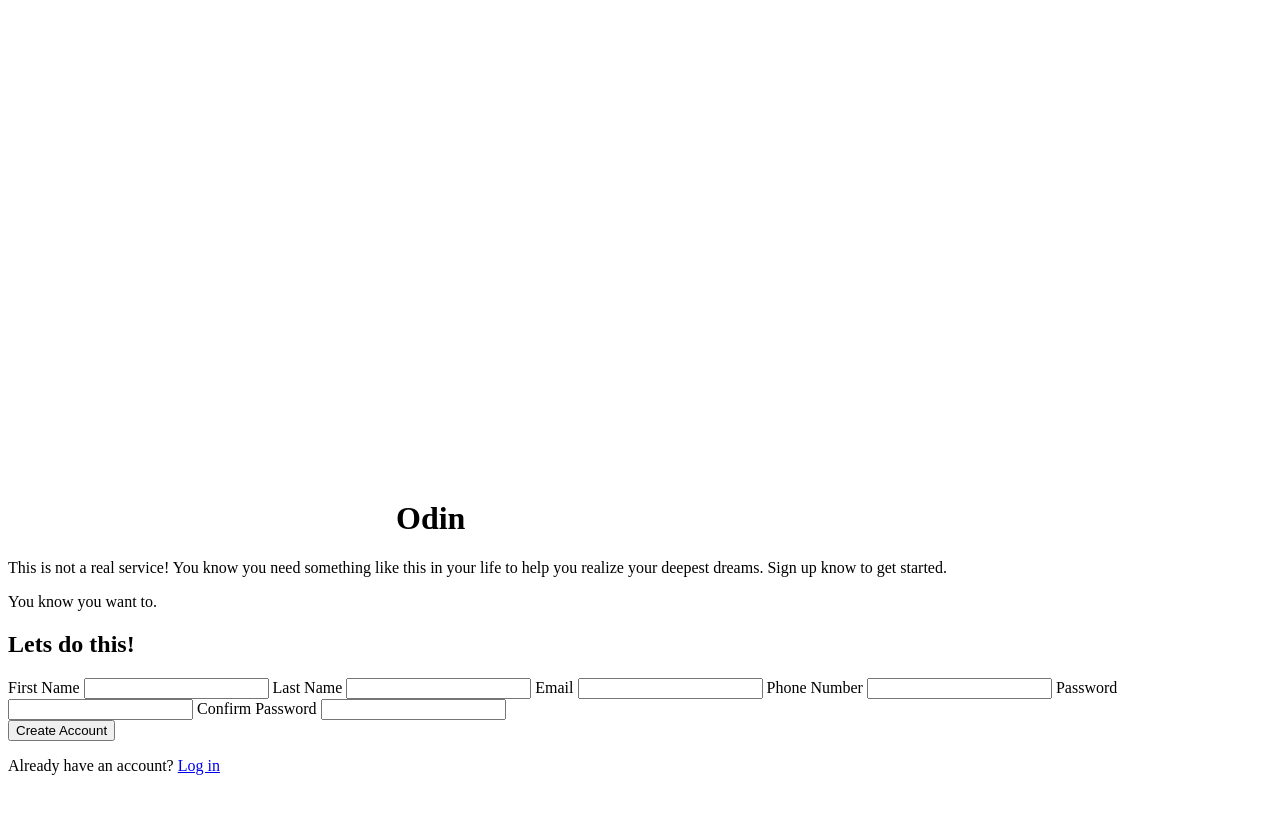
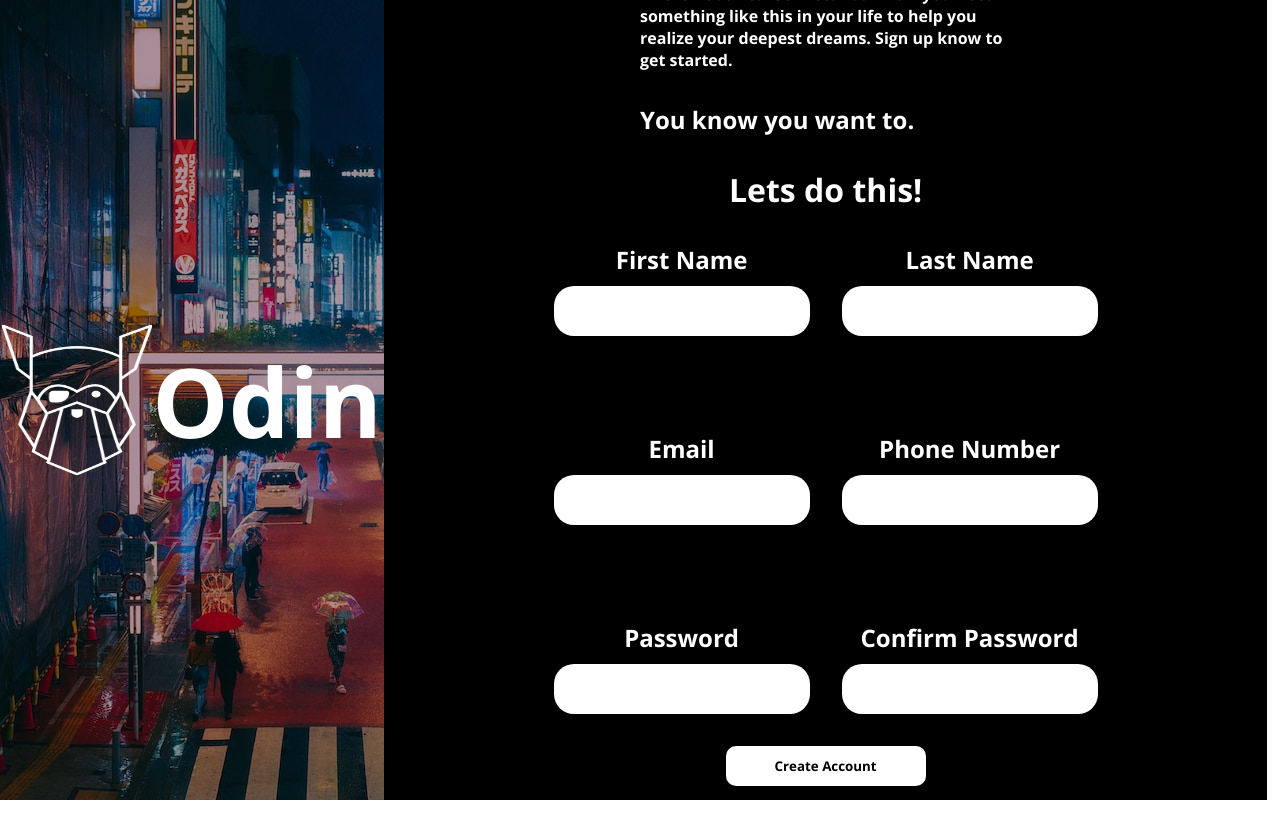
Before and after one commit to AleksandrukZakhar/Sign-Up-Form, a plain HTML site: page index.html in a window 1280 px wide. Drawn offline with nearby package versions, Linux system fonts and the light colour scheme.

Commit message:
Add styles

```diff
--- a/index.html
+++ b/index.html
@@ -9,35 +9,50 @@
   </head>
   <body>
     <div class="sidebar">
-      <h1><img src="./assets/odin-logo.png" /> Odin</h1>
+      <div class="text-container">
+        <img src="./assets/odin-logo.png" class="logo" />
+        <h1 class="title">Odin</h1>
+      </div>
     </div>
     <main>
       <div class="container">
-        <div>
+        <div class="container-text-container">
           <p>
             This is not a real service! You know you need something like this in
             your life to help you realize your deepest dreams. Sign up know to
             get started.
           </p>
-          <p>You know you want to.</p>
+          <span>You know you want to.</span>
         </div>
         <form action="">
-          <div class="inpt-container">
           <h2>Lets do this!</h2>
+          <div class="form-container">
+            <div class="input-container">
               <label for="first-name">First Name</label>
               <input type="text" id="first-name" />
+            </div>
+            <div class="input-container">
               <label for="last-name">Last Name</label>
               <input type="text" id="last-name" />
+            </div>
+            <div class="input-container">
               <label for="email">Email</label>
               <input type="email" id="email" />
+            </div>
+            <div class="input-container">
               <label for="phone">Phone Number</label>
               <input type="tel" id="phone" />
+            </div>
+            <div class="input-container">
               <label for="pass">Password</label>
               <input type="password" id="pass" />
+            </div>
+            <div class="input-container">
               <label for="confirm">Confirm Password</label>
               <input type="password" id="confirm" />
             </div>
-          <button type="submit">Create Account</button>
+          </div>
+          <button type="submit" class="submit">Create Account</button>
         </form>
         <p>Already have an account? <a href="#">Log in</a></p>
       </div>
--- a/styles.scss
+++ b/styles.scss
@@ -0,0 +1,122 @@
+@import url('https://fonts.googleapis.com/css2?family=Open+Sans:wght@700&display=swap');
+
+@mixin flex($direction:row, $content:center, $items:center, $wrap: nowrap) {
+    display: flex;
+    flex-direction: $direction;
+    justify-content: $content;
+    align-items: $items;
+    flex-wrap: $wrap;
+}
+
+
+$black-primary: hsl(0, 0%, 0%);
+$alpha-black: hsl(0, 0%, 0%, .3);
+$white-primary: hsl(0, 0%, 100%);
+
+* {
+    margin: 0;
+    padding: 0;
+    box-sizing: border-box;
+    font-family: 'Open Sans', sans-serif;
+    color: $white-primary;
+}
+
+.sidebar {
+    @include flex();
+
+    background-image: url("./assets/tokyo.jpg");
+    height: 100vh;
+    width: 30vw;
+
+    .text-container {
+        @include flex();
+
+        background-color: $alpha-black;
+        width: 100%;
+        height: 100vh;
+
+        .title {
+            font-size: 6rem;
+            text-align: center;
+        }
+
+        .logo {
+            width: 150px;
+            height: 150px;
+         }
+    }
+}
+
+.container {
+    @include flex(column);
+
+    width: 69vw;
+    height: 100vh;
+    position: absolute;
+    left: 30vw;
+    top: 0;
+    padding: 20vw;
+    background-color: $black-primary;
+
+    .container-text-container {
+        @include flex($content: start, $wrap: wrap);
+
+        span {
+            margin: 2rem 0;
+            font-size: 1.5rem;
+        }
+    }
+
+    form {
+        @include flex(column);
+
+        h2 {
+            font-size: 2rem;
+        }
+
+        .form-container {
+            @include flex($wrap: wrap);
+
+            width: 50vw;
+            gap: 2rem;
+
+            .input-container {
+                @include flex(column);
+
+                gap: 10px;
+                margin: 2rem 0;
+
+                label {
+                    font-size: 1.5rem;
+                }
+
+                input {
+                    border-radius: 20px;
+                    border: 0;
+                    width: 20vw;
+                    height: 50px;
+                    text-align: center;
+
+                    &::placeholder {
+                      padding-left: 10px;
+                    }
+                  }
+            }
+        }
+
+        .submit {
+            width: 200px;
+            height: 40px;
+            border-radius: 10px;
+            border: 0;
+            background-color: $white-primary;
+            color: $black-primary;
+            margin-bottom: 10px;
+            transition: .3s;
+
+            &:hover {
+                transform: scale(1.2);
+            }
+        }
+    }
+}
```
Also changed, not shown: styles.css, 1 other file. Lines whose indentation alone changed are shown as unchanged.
